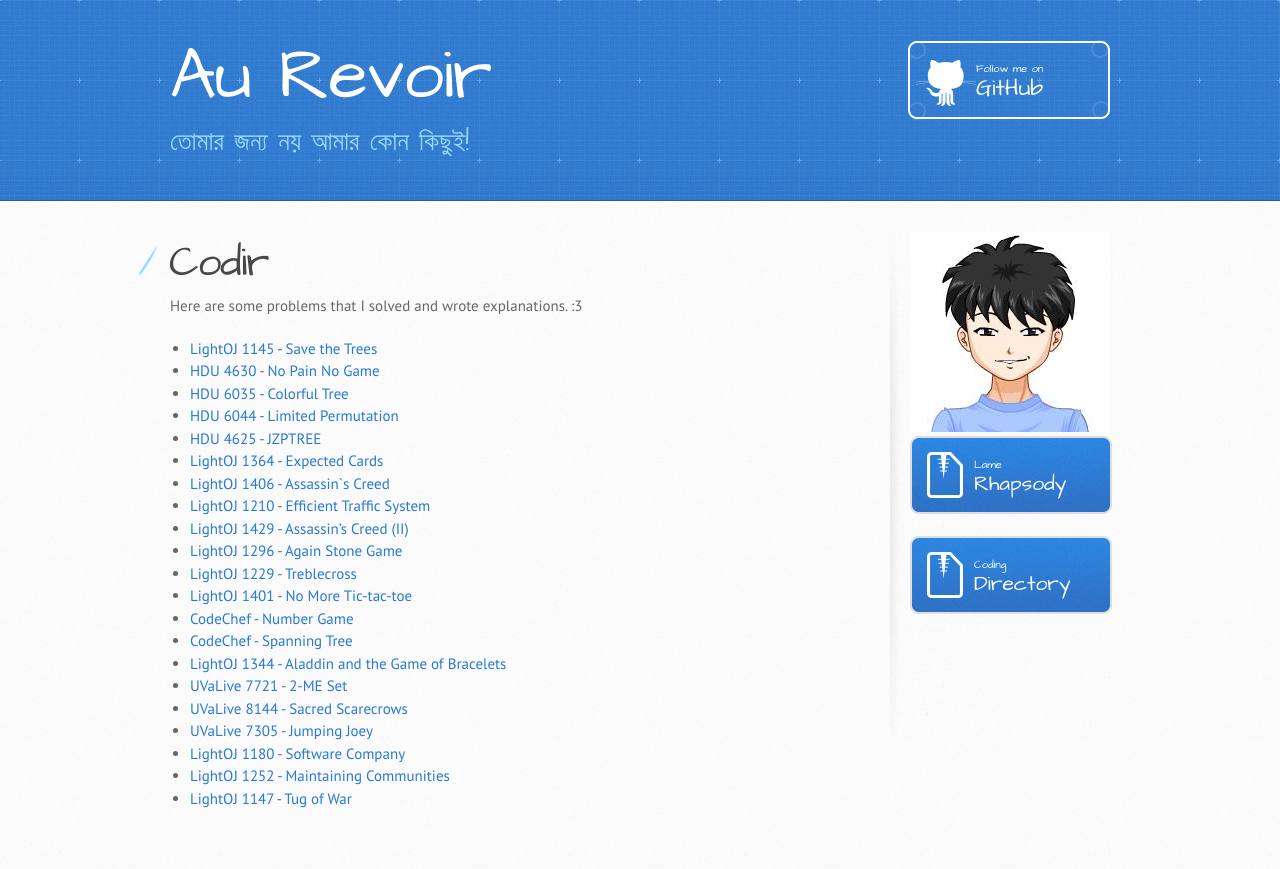
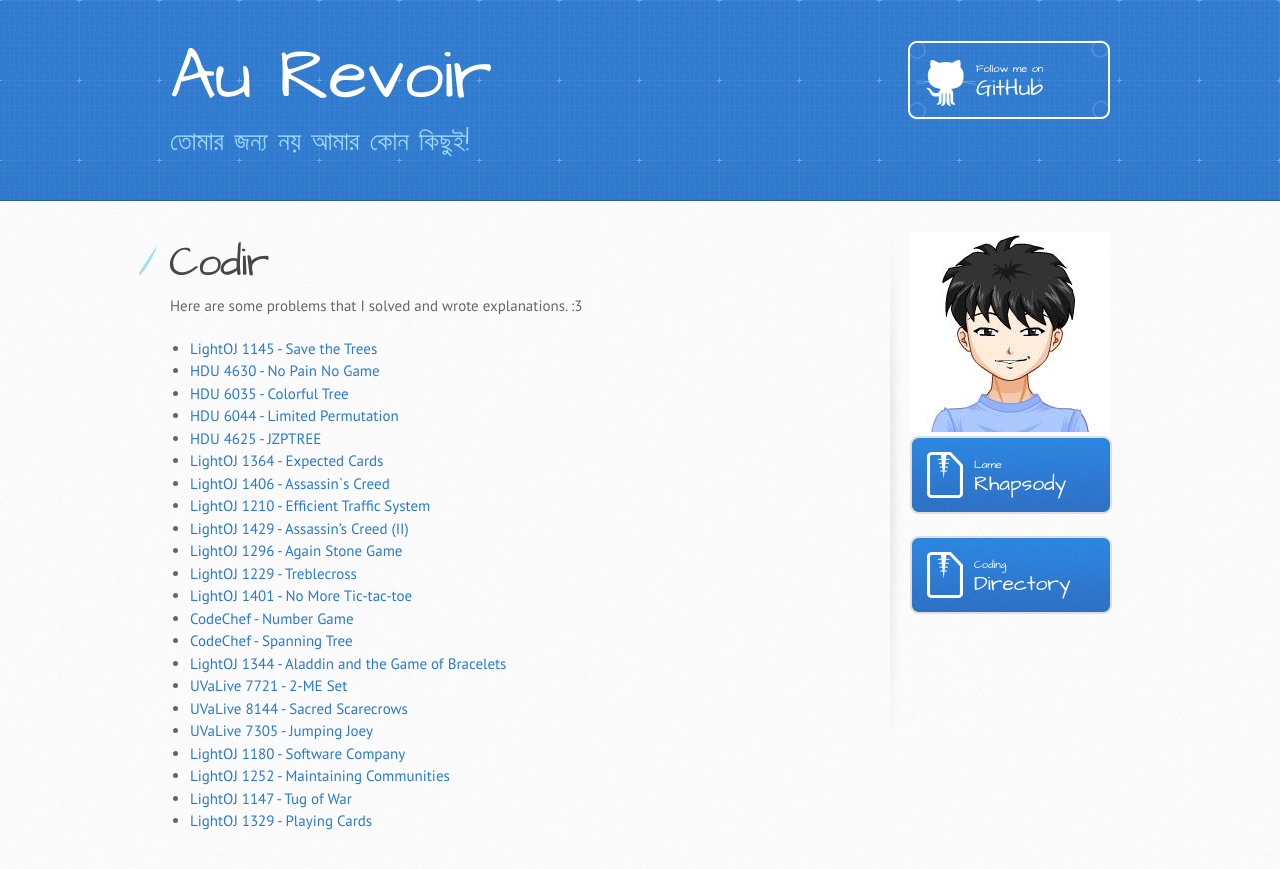
Before and after one commit to rebornplusplus/rebornplusplus.github.io, a Jekyll site: the page built from codir/index.md, in a window 1280 px wide. Shown: the top 869 px of the page. Built offline with Jekyll 4.4.1, drawn with Linux system fonts in a browser that asks for light colours; some web fonts are replaced; our own code applies the rules of GitHub Pages for plain Markdown files.

Commit message:
Update index.md

```diff
--- a/codir/index.md
+++ b/codir/index.md
@@ -26,3 +26,4 @@ Here are some problems that I solved and wrote explanations. :3
 * [LightOJ 1180 - Software Company](./lo-1180-software-company)
 * [LightOJ 1252 - Maintaining Communities](./lo-1252-maintaining-communities)
 * [LightOJ 1147 - Tug of War](./lo-1147-tug-of-war)
+* [LightOJ 1329 - Playing Cards](./lo-1329-playing-cards)
```
